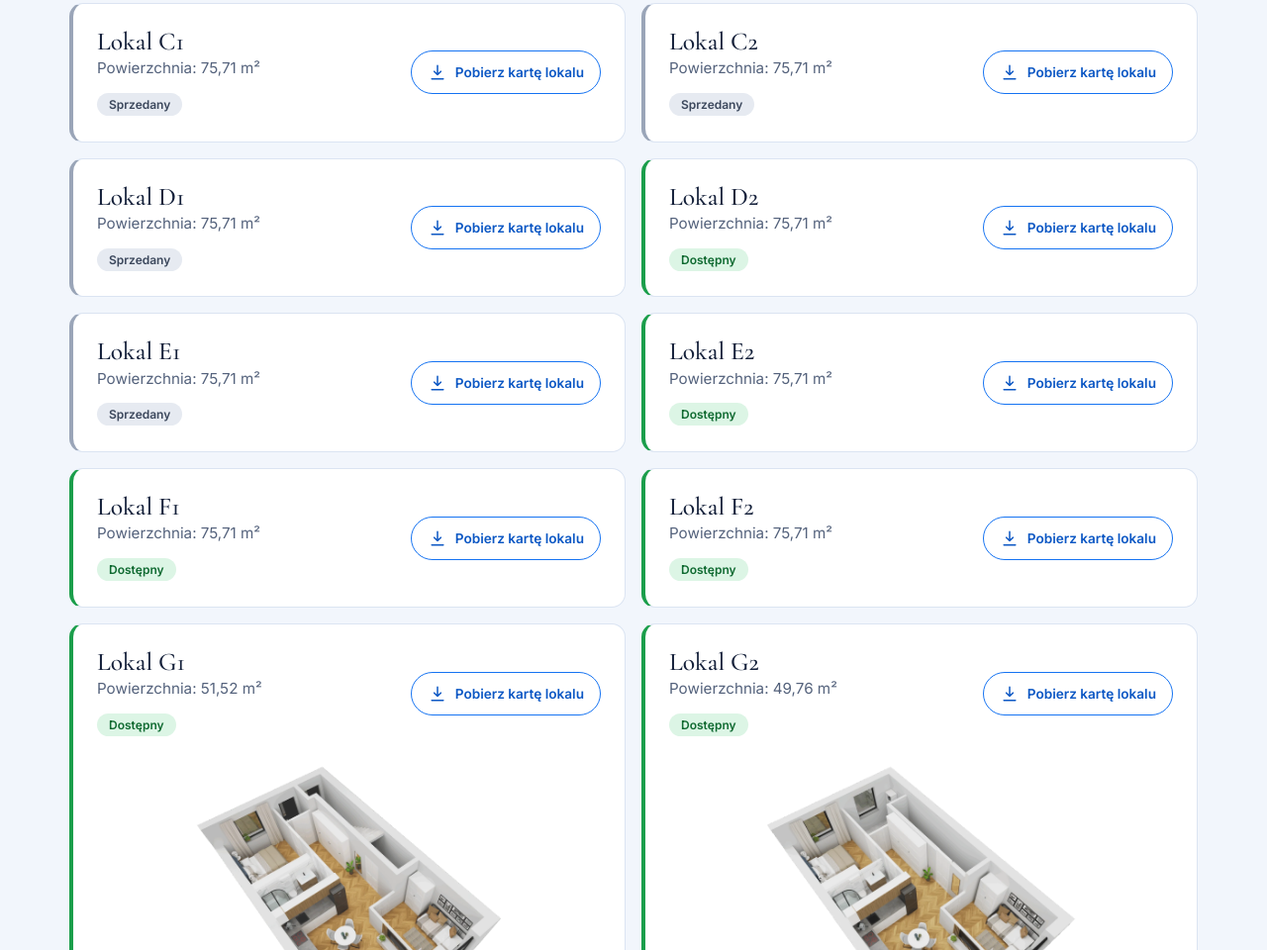
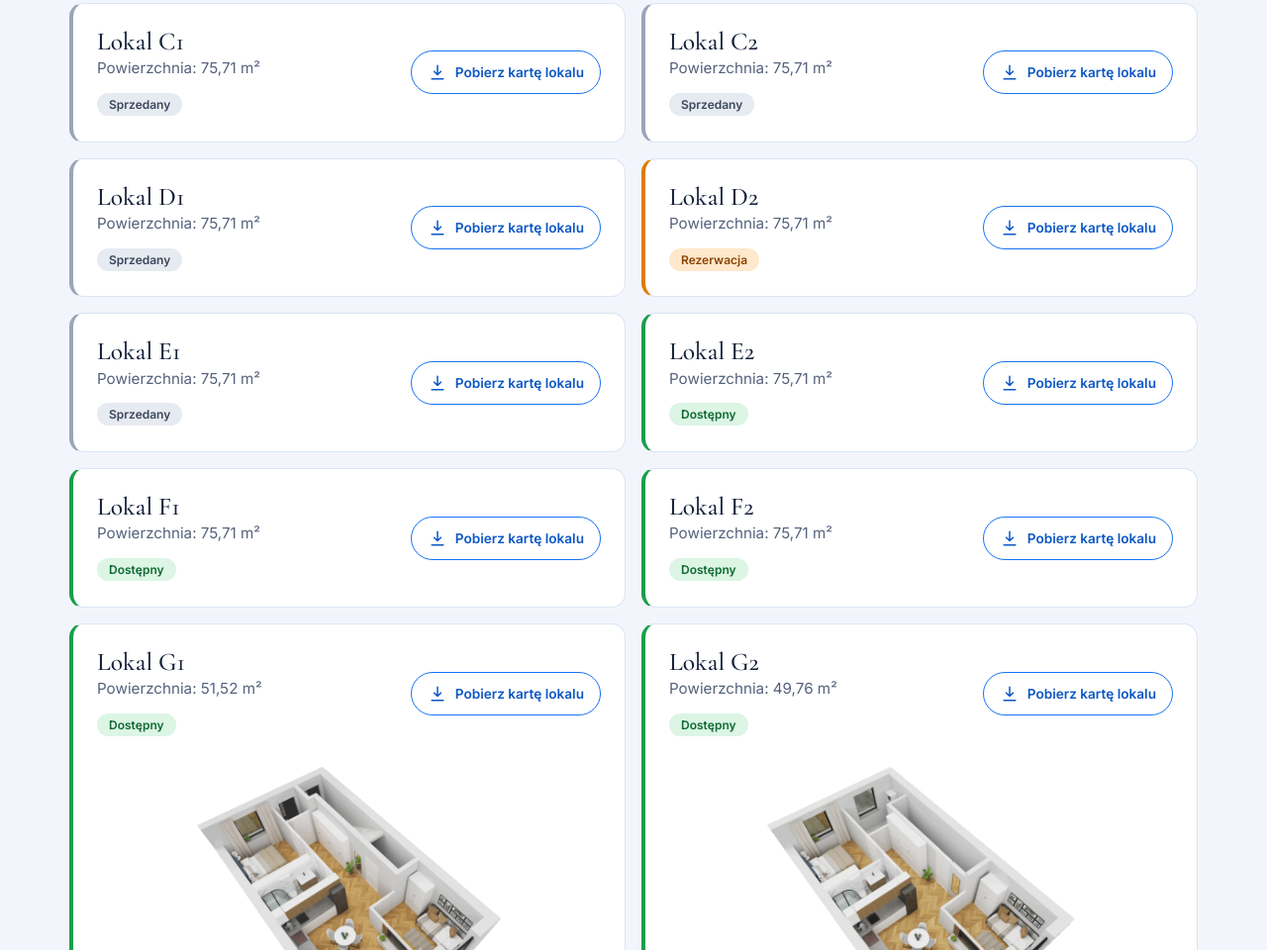
Before and after one commit to wojas3d/dk-invest, a plain HTML site: page osiedle-makow.html in a window 1280 px wide. Shown: the part 3045-4005 px from the top of the page at 99% size. Drawn offline with nearby package versions, Linux system fonts and the light colour scheme.

Commit message:
Lokal D2: status Rezerwacja
Co-Authored-By: Claude Opus 5.5 <noreply@anthropic.com>
Claude-Session: https://claude.ai/code/session_01VD6sq5sdbiQnNjsXU5owRW

```diff
--- a/osiedle-makow.html
+++ b/osiedle-makow.html
@@ -87,7 +87,7 @@
       <li class="unit sold"><div><h3>Lokal C1</h3><p>Powierzchnia: 75,71 m²</p><span class="badge">Sprzedany</span></div><a class="dl" href="files/KARTA-LOKALU-C1.pdf" target="_blank" rel="noopener" aria-label="Pobierz kartę lokalu C1 (PDF)"><svg viewBox="0 0 24 24" aria-hidden="true"><path d="M12 4v11m0 0l-4-4m4 4l4-4M5 20h14"/></svg>Pobierz kartę lokalu</a></li>
       <li class="unit sold"><div><h3>Lokal C2</h3><p>Powierzchnia: 75,71 m²</p><span class="badge">Sprzedany</span></div><a class="dl" href="files/KARTA-LOKALU-C2.pdf" target="_blank" rel="noopener" aria-label="Pobierz kartę lokalu C2 (PDF)"><svg viewBox="0 0 24 24" aria-hidden="true"><path d="M12 4v11m0 0l-4-4m4 4l4-4M5 20h14"/></svg>Pobierz kartę lokalu</a></li>
       <li class="unit sold"><div><h3>Lokal D1</h3><p>Powierzchnia: 75,71 m²</p><span class="badge">Sprzedany</span></div><a class="dl" href="files/KARTA-LOKALU-D1.pdf" target="_blank" rel="noopener" aria-label="Pobierz kartę lokalu D1 (PDF)"><svg viewBox="0 0 24 24" aria-hidden="true"><path d="M12 4v11m0 0l-4-4m4 4l4-4M5 20h14"/></svg>Pobierz kartę lokalu</a></li>
-      <li class="unit free"><div><h3>Lokal D2</h3><p>Powierzchnia: 75,71 m²</p><span class="badge">Dostępny</span></div><a class="dl" href="files/KARTA-LOKALU-D2.pdf" target="_blank" rel="noopener" aria-label="Pobierz kartę lokalu D2 (PDF)"><svg viewBox="0 0 24 24" aria-hidden="true"><path d="M12 4v11m0 0l-4-4m4 4l4-4M5 20h14"/></svg>Pobierz kartę lokalu</a></li>
+      <li class="unit reserved"><div><h3>Lokal D2</h3><p>Powierzchnia: 75,71 m²</p><span class="badge">Rezerwacja</span></div><a class="dl" href="files/KARTA-LOKALU-D2.pdf" target="_blank" rel="noopener" aria-label="Pobierz kartę lokalu D2 (PDF)"><svg viewBox="0 0 24 24" aria-hidden="true"><path d="M12 4v11m0 0l-4-4m4 4l4-4M5 20h14"/></svg>Pobierz kartę lokalu</a></li>
       <li class="unit sold"><div><h3>Lokal E1</h3><p>Powierzchnia: 75,71 m²</p><span class="badge">Sprzedany</span></div><a class="dl" href="files/KARTA-LOKALU-E1.pdf" target="_blank" rel="noopener" aria-label="Pobierz kartę lokalu E1 (PDF)"><svg viewBox="0 0 24 24" aria-hidden="true"><path d="M12 4v11m0 0l-4-4m4 4l4-4M5 20h14"/></svg>Pobierz kartę lokalu</a></li>
       <li class="unit free"><div><h3>Lokal E2</h3><p>Powierzchnia: 75,71 m²</p><span class="badge">Dostępny</span></div><a class="dl" href="files/KARTA-LOKALU-E2.pdf" target="_blank" rel="noopener" aria-label="Pobierz kartę lokalu E2 (PDF)"><svg viewBox="0 0 24 24" aria-hidden="true"><path d="M12 4v11m0 0l-4-4m4 4l4-4M5 20h14"/></svg>Pobierz kartę lokalu</a></li>
       <li class="unit free"><div><h3>Lokal F1</h3><p>Powierzchnia: 75,71 m²</p><span class="badge">Dostępny</span></div><a class="dl" href="files/KARTA-LOKALU-F1.pdf" target="_blank" rel="noopener" aria-label="Pobierz kartę lokalu F1 (PDF)"><svg viewBox="0 0 24 24" aria-hidden="true"><path d="M12 4v11m0 0l-4-4m4 4l4-4M5 20h14"/></svg>Pobierz kartę lokalu</a></li>
--- a/styles.css
+++ b/styles.css
@@ -203,6 +203,8 @@ input[aria-invalid=true],textarea[aria-invalid=true]{border-color:#c62828}
 .unit.sold{border-left-color:#9aa5b8}
 .unit.free{border-left-color:#1b9e4b}
 .unit.stage2{border-left-color:var(--amber)}
+.unit.reserved{border-left-color:#e07b00}
+.reserved .badge{background:#ffe8cc;color:#8a4300}
 .badge{display:inline-block;font:600 .75rem var(--sans);padding:4px 12px;border-radius:999px;background:var(--alt);color:var(--ink)}
 .sold .badge{background:#e6eaf1;color:#3b475c}.free .badge{background:#dcf5e5;color:#0f6a31}.stage2 .badge{background:#fff1cc;color:#7a5200}
 .dl{display:inline-flex;align-items:center;gap:8px;min-height:44px;padding:0 16px;border-radius:999px;border:1.5px solid var(--blue);color:var(--blue-d);font:600 .85rem var(--sans);text-decoration:none;transition:background .25s,color .25s}
```
